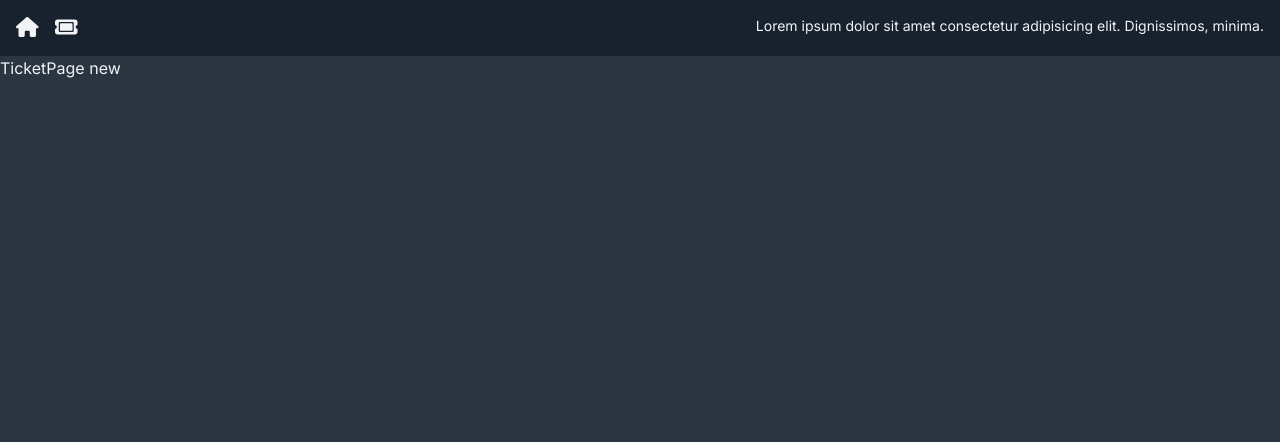
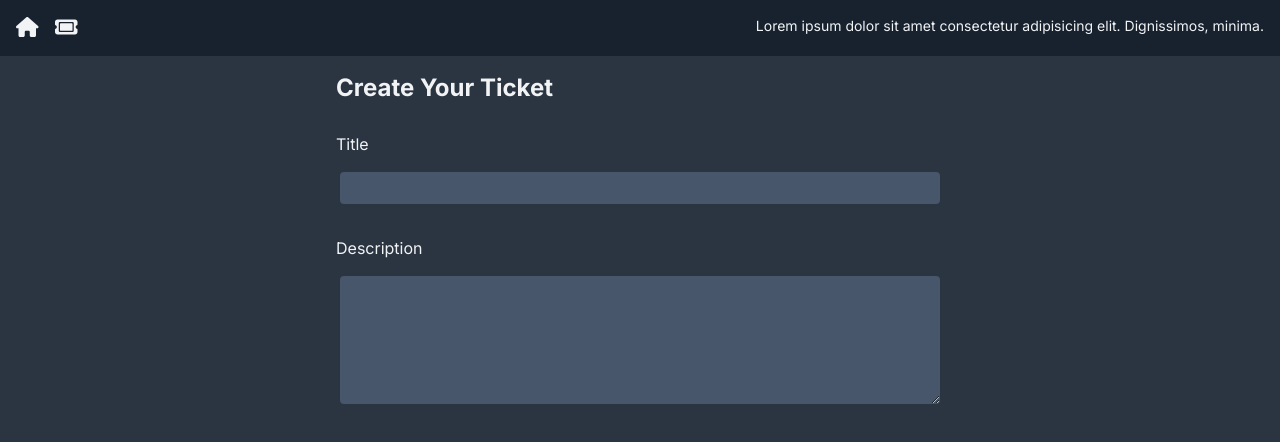
Before and after one commit to Alca0004/ticketing-app, a Next.js app: page /TicketPage/new in a window 1280 px wide. Shown: the top 442 px of the page. Built offline with nearby package versions, Linux system fonts and the light colour scheme.

Commit message:
Creating TicketForm

```diff
--- /dev/null
+++ b/app/(components)/TicketForm.jsx
@@ -0,0 +1,58 @@
+'use client';
+
+import { useRouter } from "next/navigation";
+import React, { useState } from 'react';
+
+const TicketForm = () => {
+    const handleChange = (e) => {
+        const value = e.target.value
+        const name = e.target.name
+
+        setFormData((prevState) => ({
+            ...prevState,
+            [name]: value,
+        }));
+    }
+
+    const handleSubmit = () => {
+        console.log("submitted")
+    }
+
+    const startingTicketData = {
+        title: "",
+        description: "",
+        priority: 1,
+        progress: 0,
+        status: 'Not Started',
+        category: "Hardware Problem"
+    };
+
+    const [formData, setFormData] = useState(startingTicketData)
+    return (
+        <div className="flex justify-center">
+            <form className="flex flex-col gap-3 w-1/2 " method="post" onSubmit={handleSubmit}>
+                <h3>Create Your Ticket</h3>
+                <label>Title</label>
+                <input
+                    id="title"
+                    name="title"
+                    type="text"
+                    onChange={handleChange}
+                    required={true}
+                    value={formData.title}
+                />
+                <label>Description</label>
+                <textarea
+                    id="description"
+                    name="description"
+                    onChange={handleChange}
+                    required={true}
+                    value={formData.description}
+                    rows='5'
+                />
+            </form>
+        </div>
+    )
+}
+
+export default TicketForm
--- a/app/TicketPage/[id]/page.jsx
+++ b/app/TicketPage/[id]/page.jsx
@@ -1,7 +1,8 @@
+const { default: TicketForm } = require("@/app/(components)/TicketForm")
 
 const TicketPage = ({ params }) => {
     return (
-        <div>TicketPage {params.id}</div>
+        <TicketForm />
     )
 }
 
--- /dev/null
+++ b/app/api/route.js
@@ -0,0 +1,13 @@
+import Ticket from '../(models)/Ticket';
+import { NextResponse } from 'next/server';
+
+export async function POST(req) {
+  try {
+    const body = await req.json();
+    const ticketData = body.formData;
+    await Ticket.create(ticketData);
+    return NextResponse.json({ message: 'Ticket Created' }, { status: 201 });
+  } catch (error) {
+    return NextResponse.json({ message: 'Error', error }, { status: 500 });
+  }
+}
--- a/app/globals.css
+++ b/app/globals.css
@@ -24,6 +24,17 @@
   p {
     @apply text-sm text-default-text;
   }
+  form {
+    @apply rounded-xl p-4;
+  }
+  label {
+    @apply mt-4;
+  }
+  input,
+  select,
+  textarea {
+    @apply m-1 rounded bg-card p-1;
+  }
 }
 
 @layer components {
```
